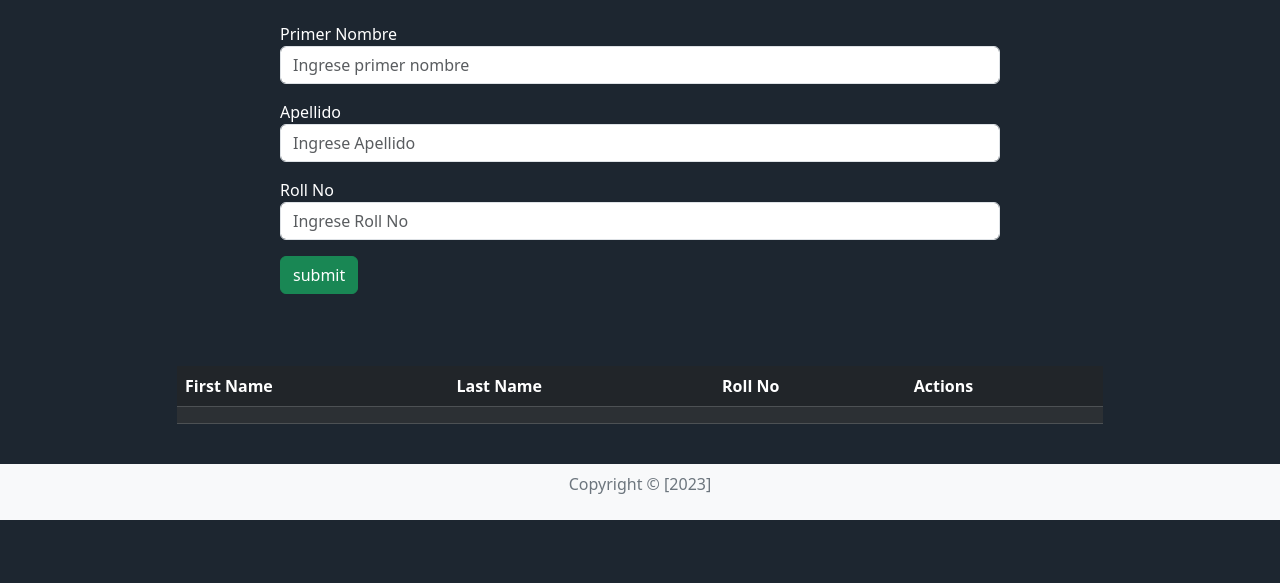
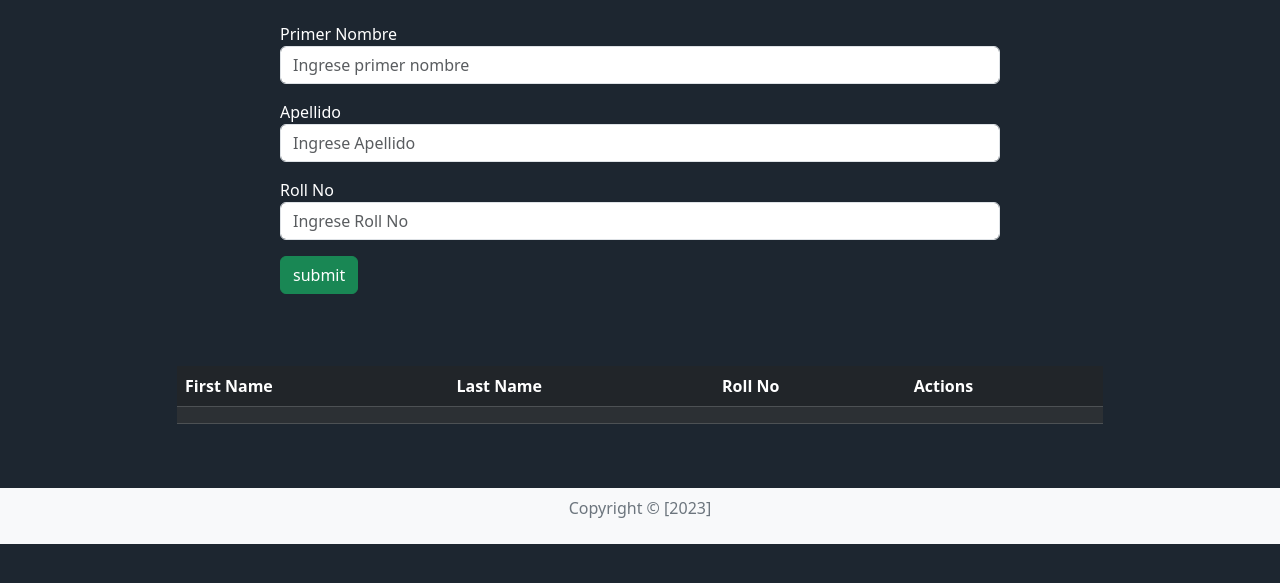
Before and after one commit to LuisOL2022/ProyectoUdd2, a plain HTML site: page index.html in a window 1280 px wide. Shown: the part 189-772 px from the top of the page. Drawn offline with nearby package versions, Linux system fonts and the light colour scheme.

Commit message:
cambios en el footer

```diff
--- a/index.html
+++ b/index.html
@@ -63,7 +63,7 @@
       </div>
     </div>
   </div>
-  <footer class="bg-light py-2 mt-4">
+  <footer class="bg-light py-2 mt-5">
     <div class="container">
       <p class="text-center text-secondary">Copyright &copy; [2023]</p>
     </div>
```
